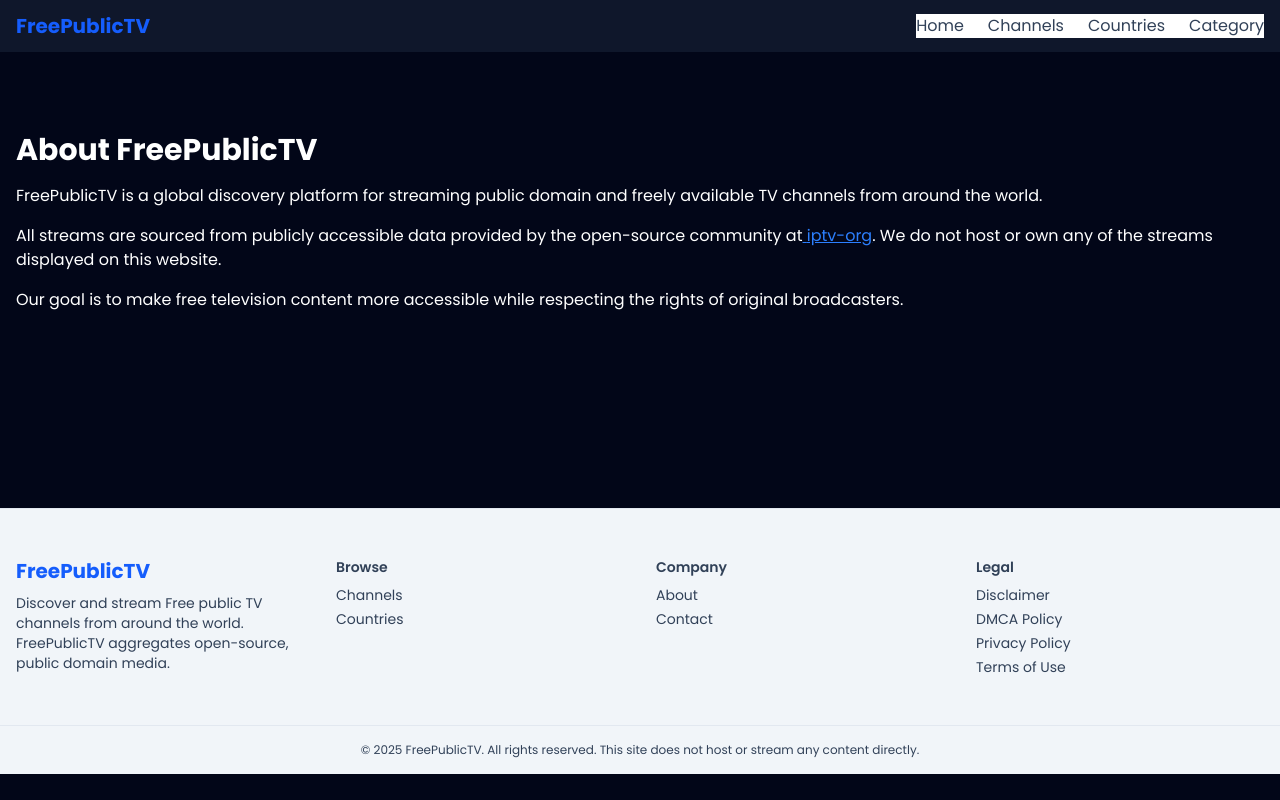
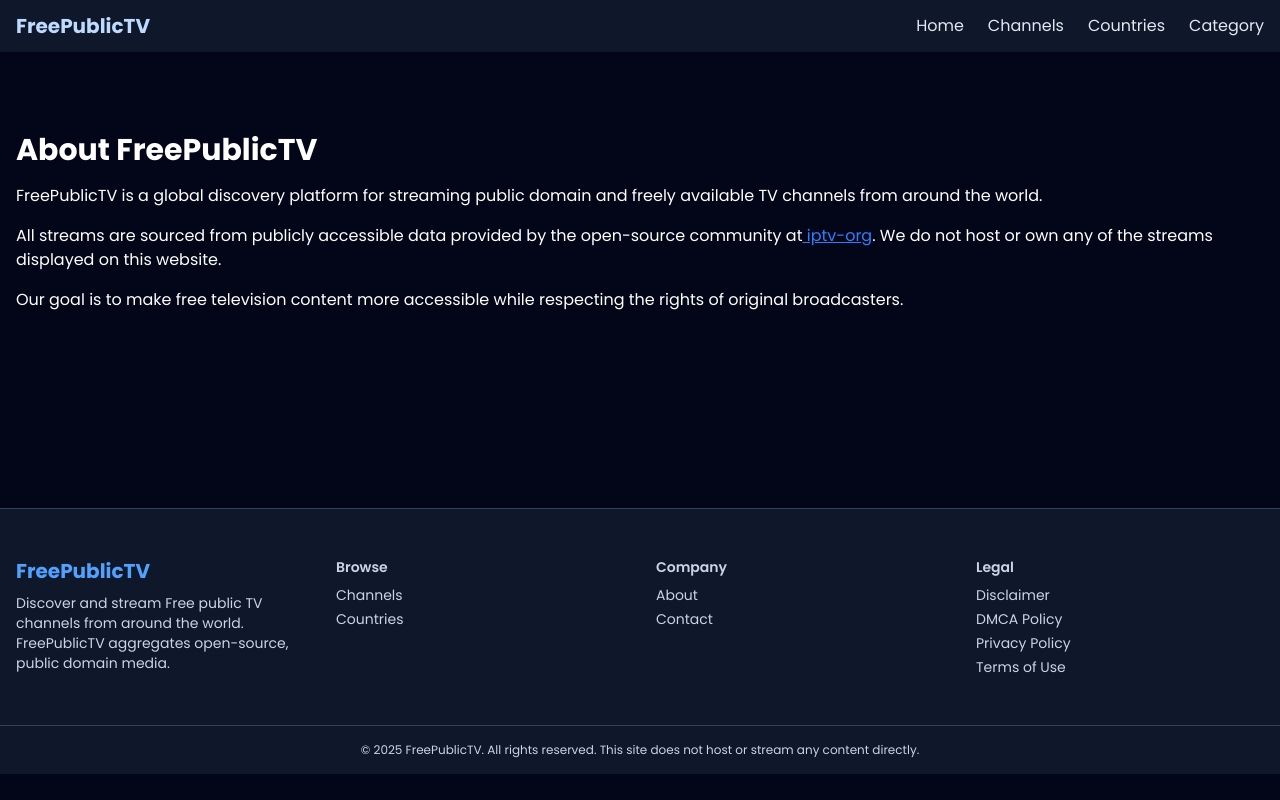
Before and after one commit to bikashthapa01/FreePublicTV, a Next.js app: page /about in a window 1280 px wide. Built offline with nearby package versions, Linux system fonts and the light colour scheme.

Commit message:
Colors and UI Update

```diff
--- a/app/(info)/about/page.tsx
+++ b/app/(info)/about/page.tsx
@@ -6,7 +6,7 @@
 };
 export default function AboutPage() {
   return (
-    <main className="max-w-screen-xl mx-auto px-4 py-20 text-white dark:text-slate-100 min-h-[57vh]">
+    <main className="max-w-screen-xl mx-auto px-4 py-20 text-white  min-h-[57vh]">
       <h1 className="text-3xl font-bold mb-4">About FreePublicTV</h1>
       <p className="mb-4">
         FreePublicTV is a global discovery platform for streaming public domain
--- a/app/(info)/contact/page.tsx
+++ b/app/(info)/contact/page.tsx
@@ -7,7 +7,7 @@
 };
 export default function ContactPage() {
   return (
-    <main className="max-w-screen-xl mx-auto px-4 py-20 text-slate-800 dark:text-slate-100">
+    <main className="max-w-screen-xl mx-auto px-4 py-20  text-slate-100 min-h-[57vh]">
       <h1 className="text-3xl font-bold mb-4">Contact Us</h1>
       <p className="mb-4">
         For general inquiries, suggestions, or technical support, feel free to
--- a/app/channels/page.tsx
+++ b/app/channels/page.tsx
@@ -28,7 +28,7 @@
     <main className="max-w-screen-xl mx-auto px-4 py-6 flex flex-col gap-8">
       <div className="flex flex-col sm:flex-row sm:items-center sm:justify-between gap-4">
         <div>
-          <h1 className="text-2xl font-semibold text-slate-800 dark:text-white mb-1">
+          <h1 className="text-2xl font-semibold text-white mb-1">
             All Channels
           </h1>
           <span className="text-sm text-slate-500 dark:text-slate-400">
--- a/app/country/[slug]/page.tsx
+++ b/app/country/[slug]/page.tsx
@@ -57,7 +57,7 @@
             className="w-full h-full object-cover"
           />
         </div>
-        <h1 className="text-2xl md:text-3xl font-extrabold tracking-tight text-slate-800 dark:text-white">
+        <h1 className="text-2xl md:text-3xl font-extrabold tracking-tight text-white">
           Channels from {country.name}
         </h1>
       </header>
--- a/app/globals.css
+++ b/app/globals.css
@@ -14,13 +14,6 @@
   --font-poppins: "Poppins", sans-serif;
 }
 
-@media (prefers-color-scheme: dark) {
-  :root {
-    --background: #0a0a0a;
-    --foreground: #ededed;
-  }
-}
-
 body {
   background: var(--color-slate-950);
   color: var(--foreground);
--- a/app/page.tsx
+++ b/app/page.tsx
@@ -22,7 +22,7 @@
       <Hero channels={topChannels} />
 
       {/* Category Slider Section */}
-      <section className="w-full bg-gradient-to-b from-slate-100 via-white to-slate-100 dark:from-slate-800 dark:via-slate-900 dark:to-slate-800 transition-colors duration-500 py-10">
+      <section className="w-full bg-gradient-to-bfrom-slate-800 via-slate-800 to-slate-700 transition-colors duration-500 py-10">
         <CategorySlider />
       </section>
 
--- a/components/footer.tsx
+++ b/components/footer.tsx
@@ -2,13 +2,11 @@
 
 export default function Footer() {
   return (
-    <footer className="bg-slate-100 dark:bg-slate-900 text-slate-700 dark:text-slate-300 border-t border-slate-200 dark:border-slate-700">
+    <footer className="bg-slate-900 text-slate-300 border-t border-slate-700">
       <div className="max-w-screen-xl mx-auto px-4 py-12 grid grid-cols-1 sm:grid-cols-2 md:grid-cols-4 gap-8 text-sm">
         {/* Brand & Description */}
         <div>
-          <h2 className="text-xl font-bold text-blue-600 dark:text-blue-400">
-            FreePublicTV
-          </h2>
+          <h2 className="text-xl font-bold text-blue-400">FreePublicTV</h2>
           <p className="mt-2 text-sm max-w-sm">
             Discover and stream Free public TV channels from around the world.
             FreePublicTV aggregates open-source, public domain media.
@@ -20,21 +18,15 @@
           <h3 className="font-semibold mb-2">Browse</h3>
           <ul className="space-y-1">
             <li>
-              <Link href="/channels" className="hover:text-blue-500">
+              <Link href="/channels" className="hover:text-blue-400">
                 Channels
               </Link>
             </li>
             <li>
-              <Link href="/country" className="hover:text-blue-500">
+              <Link href="/country" className="hover:text-blue-400">
                 Countries
               </Link>
             </li>
-
-            {/* <li>
-              <Link href="/languages" className="hover:text-blue-500">
-                Languages
-              </Link>
-            </li> */}
           </ul>
         </div>
 
@@ -43,12 +35,12 @@
           <h3 className="font-semibold mb-2">Company</h3>
           <ul className="space-y-1">
             <li>
-              <Link href="/about" className="hover:text-blue-500">
+              <Link href="/about" className="hover:text-blue-400">
                 About
               </Link>
             </li>
             <li>
-              <Link href="/contact" className="hover:text-blue-500">
+              <Link href="/contact" className="hover:text-blue-400">
                 Contact
               </Link>
             </li>
@@ -60,22 +52,22 @@
           <h3 className="font-semibold mb-2">Legal</h3>
           <ul className="space-y-1">
             <li>
-              <Link href="/disclaimer" className="hover:text-blue-500">
+              <Link href="/disclaimer" className="hover:text-blue-400">
                 Disclaimer
               </Link>
             </li>
             <li>
-              <Link href="/dmca" className="hover:text-blue-500">
+              <Link href="/dmca" className="hover:text-blue-400">
                 DMCA Policy
               </Link>
             </li>
             <li>
-              <Link href="/policy" className="hover:text-blue-500">
+              <Link href="/policy" className="hover:text-blue-400">
                 Privacy Policy
               </Link>
             </li>
             <li>
-              <Link href="/terms" className="hover:text-blue-500">
+              <Link href="/terms" className="hover:text-blue-400">
                 Terms of Use
               </Link>
             </li>
@@ -83,7 +75,7 @@
         </div>
       </div>
 
-      <div className="text-center text-xs py-4 border-t border-slate-200 dark:border-slate-700">
+      <div className="text-center text-xs py-4 border-t border-slate-700">
         &copy; {new Date().getFullYear()} FreePublicTV. All rights reserved.
         This site does not host or stream any content directly.
       </div>
--- a/components/header.tsx
+++ b/components/header.tsx
@@ -12,9 +12,7 @@
       <div className="max-w-screen-xl mx-auto px-4 py-3 flex justify-between items-center">
         {/* Logo */}
         <Link href="/">
-          <span className="text-xl font-bold text-blue-600 dark:text-blue-400">
-            FreePublicTV
-          </span>
+          <span className="text-xl font-bold text-blue-200 ">FreePublicTV</span>
         </Link>
 
         {/* Hamburger */}
@@ -30,29 +28,29 @@
         <nav
           className={`${
             isOpen ? "block" : "hidden"
-          } absolute top-full left-0 w-full bg-white dark:bg-slate-900 md:static md:flex md:items-center md:space-x-6 md:w-auto`}
+          } absolute top-full left-0 w-full bg-slate-900 md:static md:flex md:items-center md:space-x-6 md:w-auto`}
         >
           <Link
             href="/"
-            className="block px-4 py-2 md:p-0 text-slate-700 dark:text-slate-200 hover:text-blue-500"
+            className="block px-4 py-2 md:p-0 text-slate-200 hover:text-blue-500"
           >
             Home
           </Link>
           <Link
             href="/channels"
-            className="block px-4 py-2 md:p-0 text-slate-700 dark:text-slate-200 hover:text-blue-500"
+            className="block px-4 py-2 md:p-0 text-slate-200 hover:text-blue-500"
           >
             Channels
           </Link>
           <Link
             href="/country"
-            className="block px-4 py-2 md:p-0 text-slate-700 dark:text-slate-200 hover:text-blue-500"
+            className="block px-4 py-2 md:p-0 text-slate-200 hover:text-blue-500"
           >
             Countries
           </Link>
           <Link
             href="/category"
-            className="block px-4 py-2 md:p-0 text-slate-700 dark:text-slate-200 hover:text-blue-500"
+            className="block px-4 py-2 md:p-0 text-slate-200 hover:text-blue-500"
           >
             Category
           </Link>
--- a/components/sectionWithGrid.tsx
+++ b/components/sectionWithGrid.tsx
@@ -18,16 +18,16 @@
   columns = "grid-cols-2 sm:grid-cols-3 lg:grid-cols-4 xl:grid-cols-5",
 }: SectionWithGridProps) {
   return (
-    <section className="w-full bg-slate-50 dark:bg-slate-900 border-t border-slate-200 dark:border-slate-700 transition-colors duration-500 py-12">
+    <section className="w-full bg-slate-900 border-t border-slate-700 transition-colors duration-500 py-12">
       <div className="max-w-screen-xl mx-auto px-4">
         <div className="flex items-center justify-between mb-6">
-          <h2 className="text-xl sm:text-2xl md:text-3xl font-bold text-slate-800 dark:text-white">
+          <h2 className="text-xl sm:text-2xl md:text-3xl font-bold text-white">
             {title}
           </h2>
           {seeMoreLink && (
             <Link
               href={seeMoreLink}
-              className="text-sm sm:text-base text-blue-600 hover:underline whitespace-nowrap"
+              className="text-sm sm:text-base text-blue-400 hover:underline whitespace-nowrap"
             >
               See more →
             </Link>
```
Also changed, not shown: app/category/page.tsx (+5 -5 lines), app/country/page.tsx (+9 -9 lines), components/categorySlider.tsx (+6 -6 lines).
